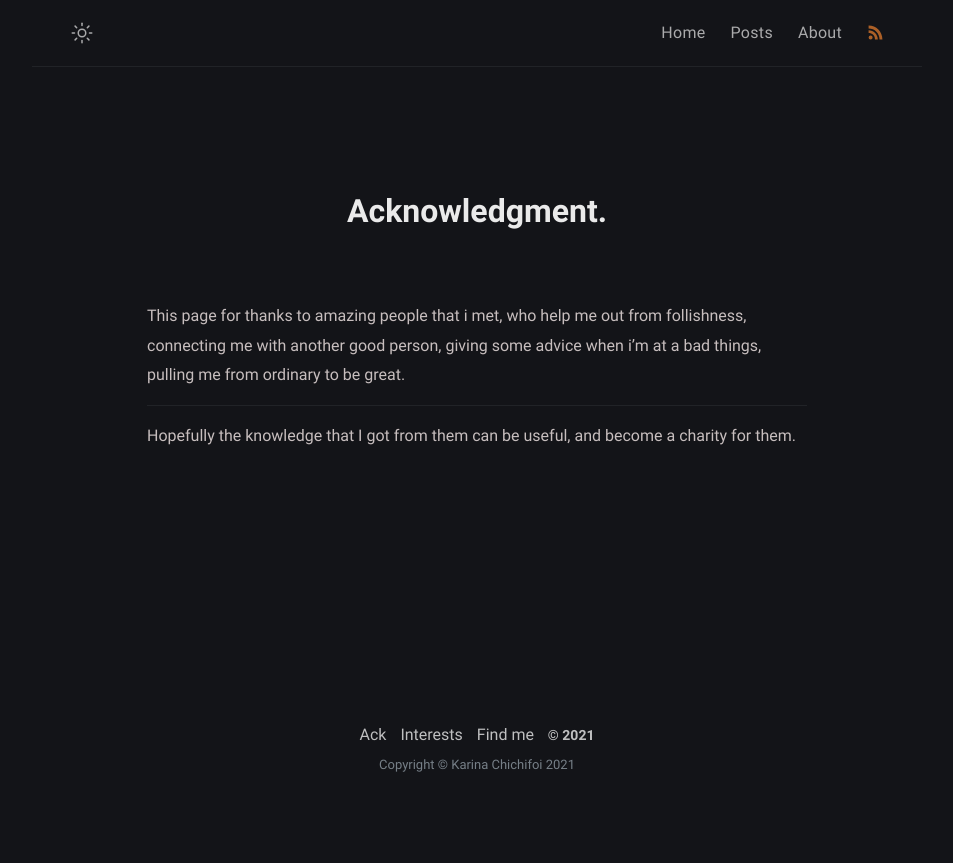
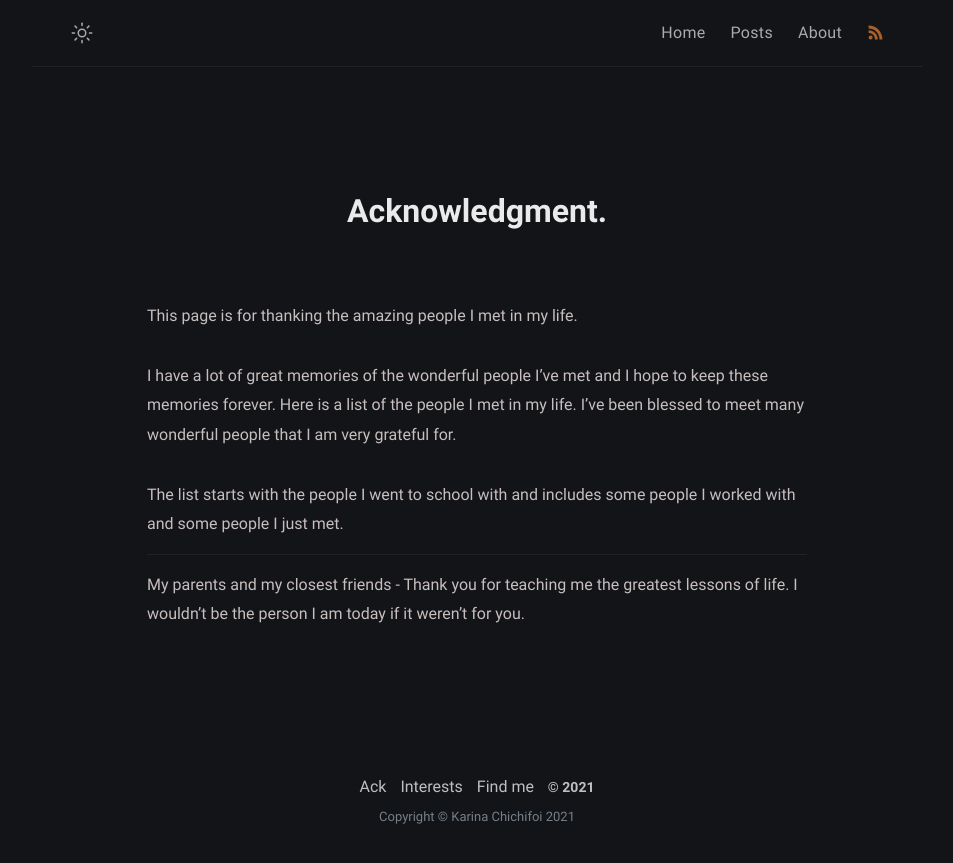
Before and after one commit to TryKatChup/TryKatchup.github.io, a Jekyll site: the page built from thanks.md, in a window 1280 px wide. Shown: the top 863 px of the page, without its empty margins (163-1116 px from the left). Built offline with Jekyll 4.4.1, drawn with Linux system fonts in a browser that asks for light colours; nearby versions of some CDN libraries.

Commit message:
Update thanks.md

```diff
--- a/thanks.md
+++ b/thanks.md
@@ -6,8 +6,11 @@ excerpt: Thanks to amazing people that i met, who help me out from follishness,
 comments: false
 ---
 
-This page for thanks to amazing people that i met, who help me out from follishness, connecting me with another good person, giving some advice when i'm at a bad things, pulling me from ordinary to be great.
+This page is for thanking the amazing people I met in my life.
+
+I have a lot of great memories of the wonderful people I've met and I hope to keep these memories forever. Here is a list of the people I met in my life. I've been blessed to meet many wonderful people that I am very grateful for.
+
+The list starts with the people I went to school with and includes some people I worked with and some people I just met.
 
 <hr>
-
-Hopefully the knowledge that I got from them can be useful, and become a charity for them.
+My parents and my closest friends - Thank you for teaching me the greatest lessons of life. I wouldn't be the person I am today if it weren't for you.
```
